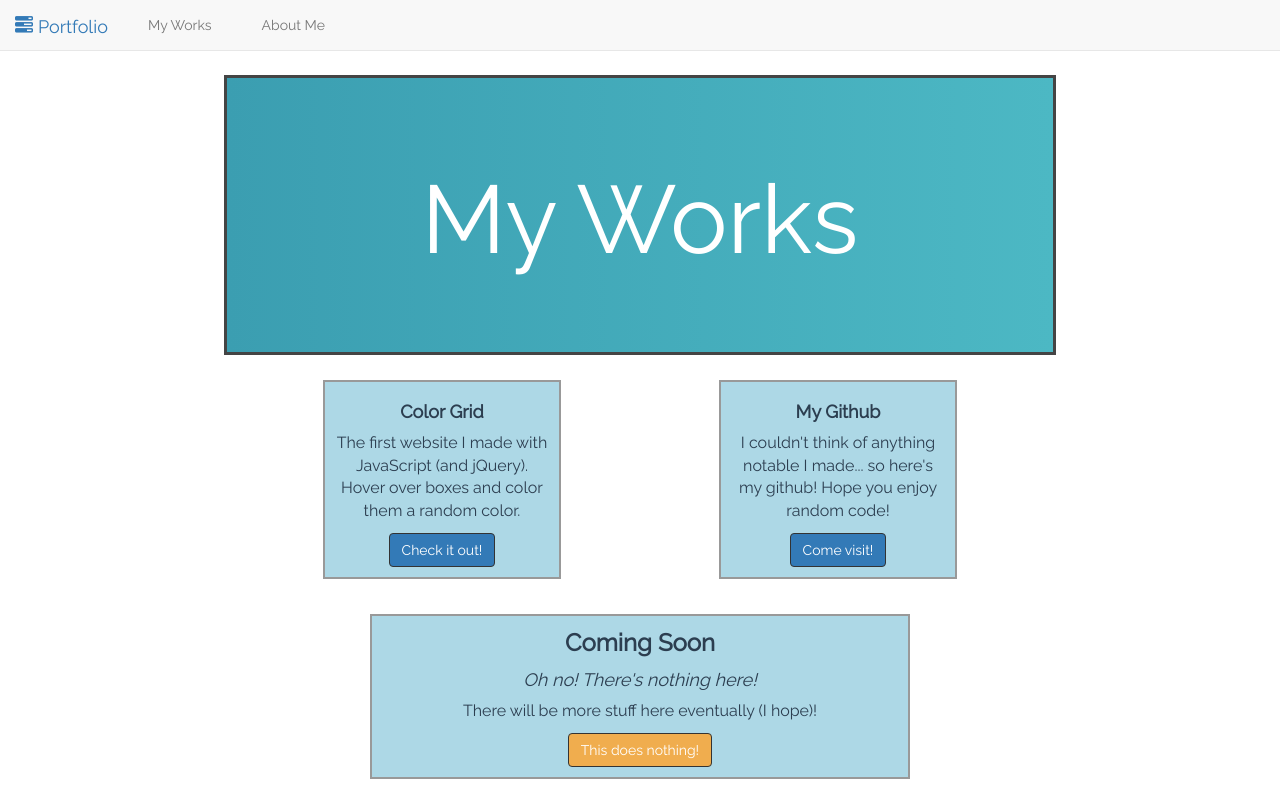
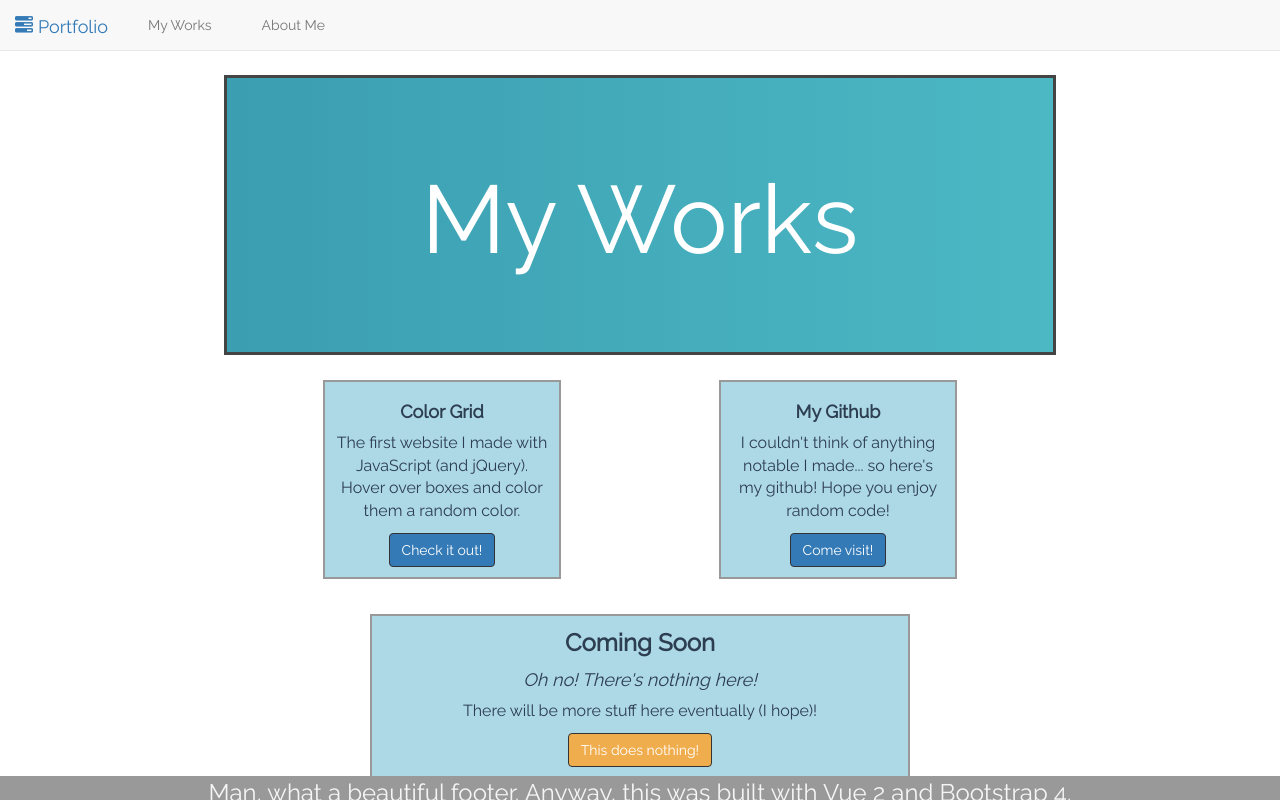
Before and after one commit to notarandomusername/FinalProject17, a Vue app: page / in a window 1280 px wide. Built offline with nearby package versions, Linux system fonts and the light colour scheme.

Commit message:
Edited footer.

```diff
--- a/src/App.vue
+++ b/src/App.vue
@@ -5,6 +5,13 @@ The <router-view/> tag displays the different pages based on which one is routed
   <div id="app">
     <navbar/>
     <router-view/>
+    <footer class="mainfooter" role="contentinfo">
+      <div class="footer-top p-y-2">
+        <div class="container-fluid">
+          Man, what a beautiful footer. Anyway, this was built with Vue 2 and Bootstrap 4.
+        </div>
+      </div>
+    </footer>
   </div>
 </template>
 
```
